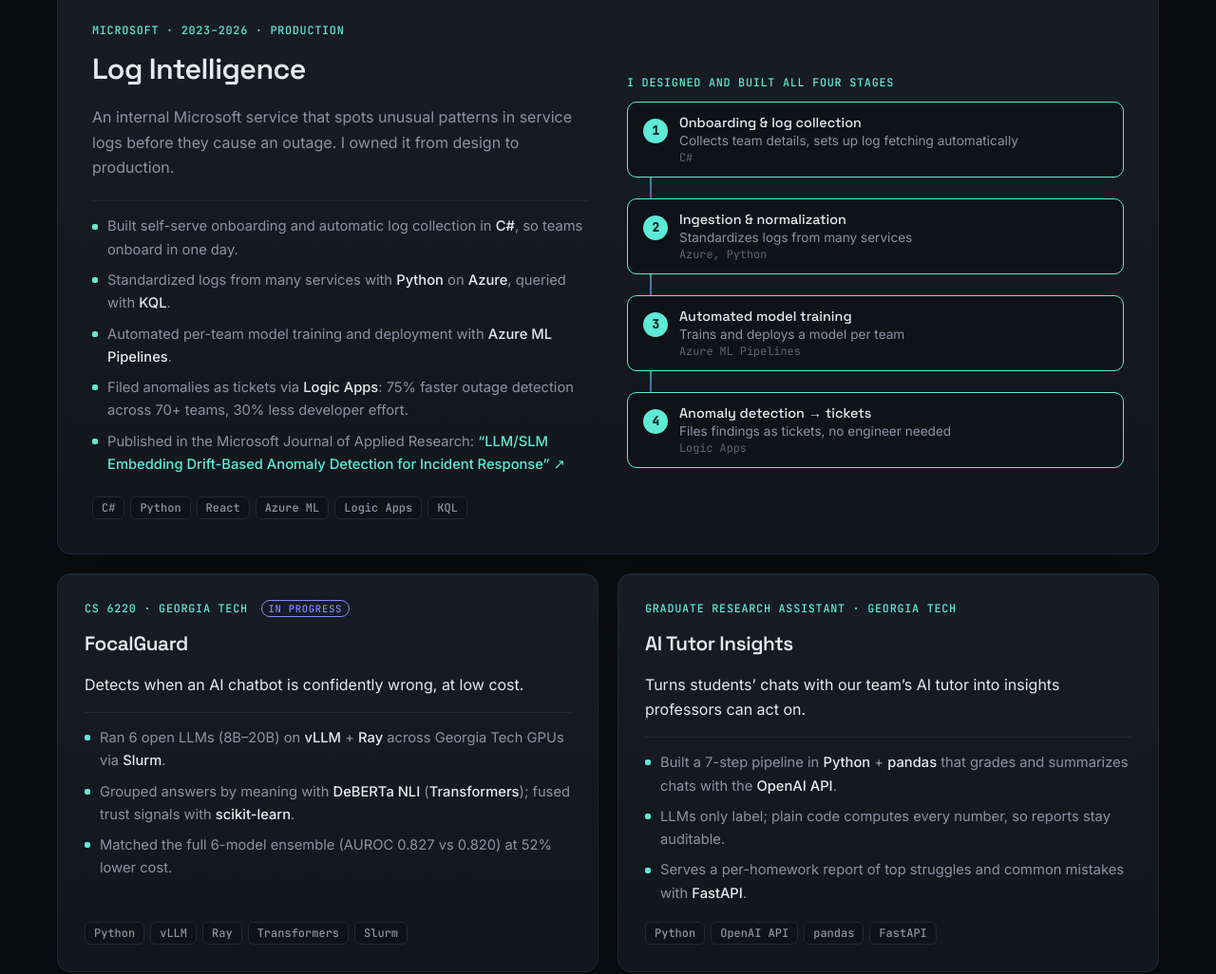
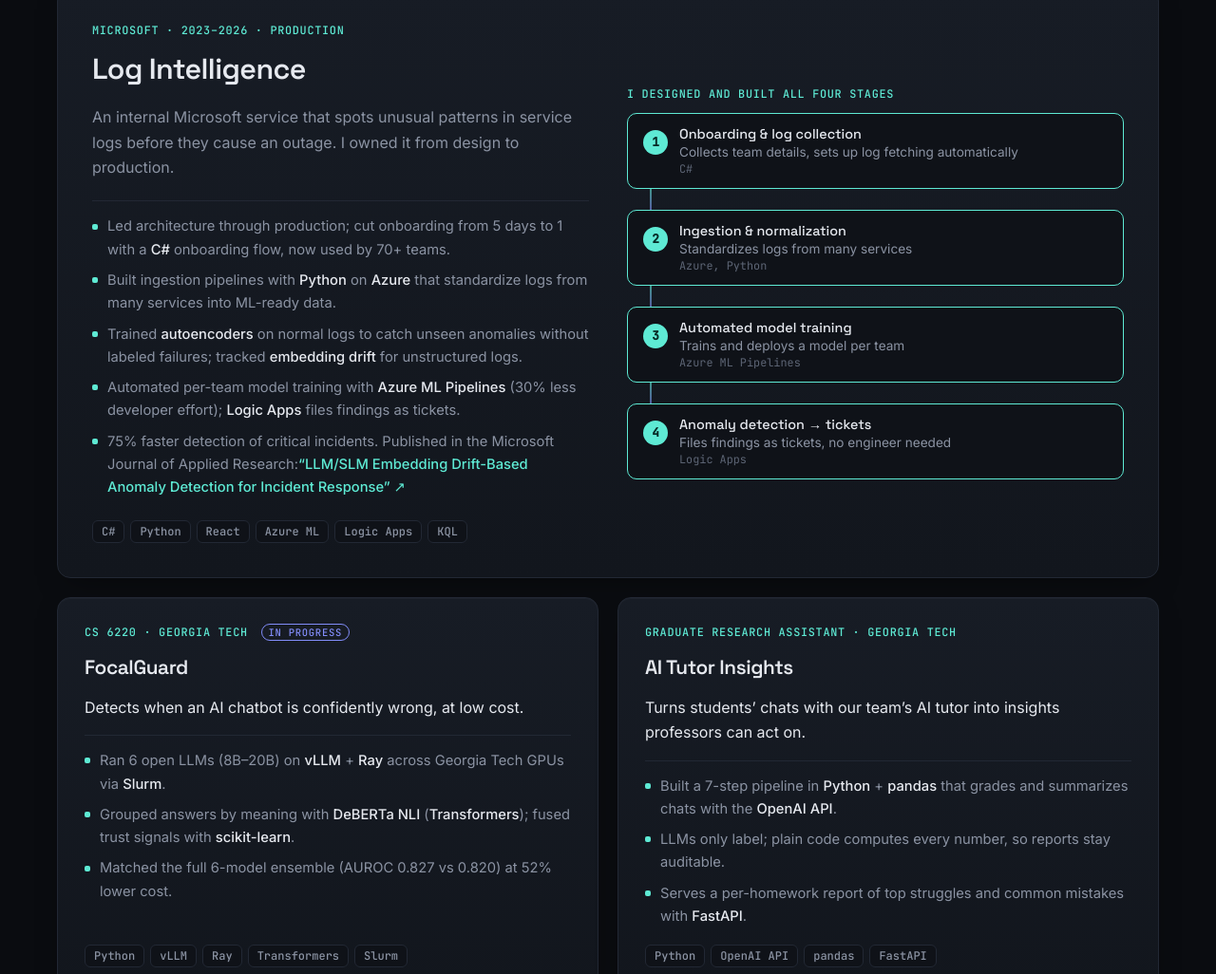
Before and after one commit to sgunti137/sgunti137.github.io, a plain HTML site: page index.html in a window 1280 px wide. Shown: the part 946-1972 px from the top of the page at 95% size. Drawn offline with Linux system fonts and the light colour scheme.

Commit message:
Log Intelligence bullets from resume
Co-Authored-By: Claude Opus 5.5 <noreply@anthropic.com>

```diff
--- a/index.html
+++ b/index.html
@@ -87,11 +87,11 @@
           <h3>Log Intelligence</h3>
           <p>An internal Microsoft service that spots unusual patterns in service logs before they cause an outage. I owned it from design to production.</p>
           <ul class="points">
-            <li>Built self-serve onboarding and automatic log collection in <b>C#</b>, so teams onboard in one day.</li>
-            <li>Standardized logs from many services with <b>Python</b> on <b>Azure</b>, queried with <b>KQL</b>.</li>
-            <li>Automated per-team model training and deployment with <b>Azure ML Pipelines</b>.</li>
-            <li>Filed anomalies as tickets via <b>Logic Apps</b>: 75% faster outage detection across 70+ teams, 30% less developer effort.</li>
-            <li>Published in the Microsoft Journal of Applied Research: <a class="paper" href="https://drive.google.com/file/d/1Xjt7t_ROYnAsvgTri2Jnai4uVHuBaBGj/view?usp=sharing" target="_blank" rel="noopener">“LLM/SLM Embedding Drift-Based Anomaly Detection for Incident Response” ↗</a></li>
+            <li>Led architecture through production; cut onboarding from 5 days to 1 with a <b>C#</b> onboarding flow, now used by 70+ teams.</li>
+            <li>Built ingestion pipelines with <b>Python</b> on <b>Azure</b> that standardize logs from many services into ML-ready data.</li>
+            <li>Trained <b>autoencoders</b> on normal logs to catch unseen anomalies without labeled failures; tracked <b>embedding drift</b> for unstructured logs.</li>
+            <li>Automated per-team model training with <b>Azure ML Pipelines</b> (30% less developer effort); <b>Logic Apps</b> files findings as tickets.</li>
+            <li>75% faster detection of critical incidents. Published in the Microsoft Journal of Applied Research:<a class="paper" href="https://drive.google.com/file/d/1Xjt7t_ROYnAsvgTri2Jnai4uVHuBaBGj/view?usp=sharing" target="_blank" rel="noopener">“LLM/SLM Embedding Drift-Based Anomaly Detection for Incident Response” ↗</a></li>
           </ul>
           <p class="tags"><span>C#</span><span>Python</span><span>React</span><span>Azure ML</span><span>Logic Apps</span><span>KQL</span></p>
         </div>
```
